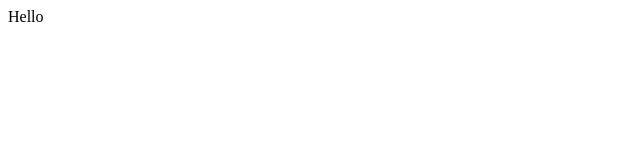
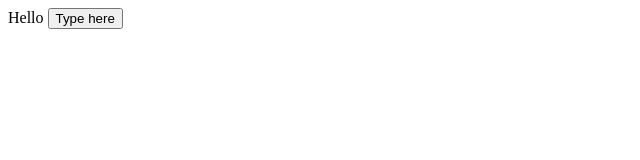
Before and after one commit to MelissaLik/test_rep, a plain HTML site: page index.html in a window 1280 px wide. Shown: the whole page, without its empty margins (0-640 px from the left). Drawn offline with Linux system fonts and the light colour scheme.

Commit message:
Второй коммит

```diff
--- a/index.html
+++ b/index.html
@@ -5,5 +5,6 @@
 </head>
 <body>
 Hello
+<button>Type here</button>
 </body>
 </html>
```
